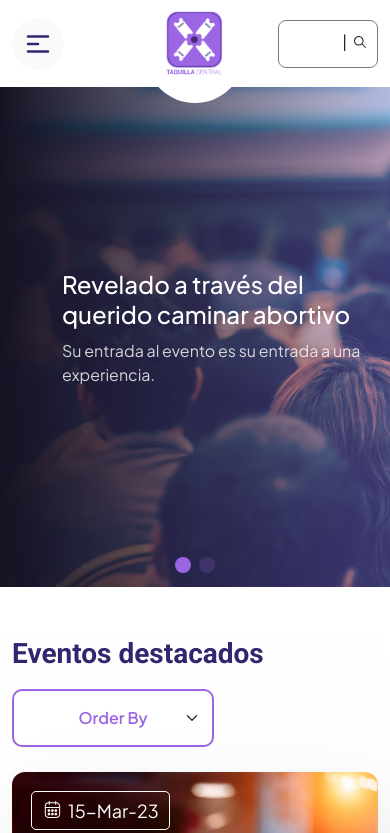
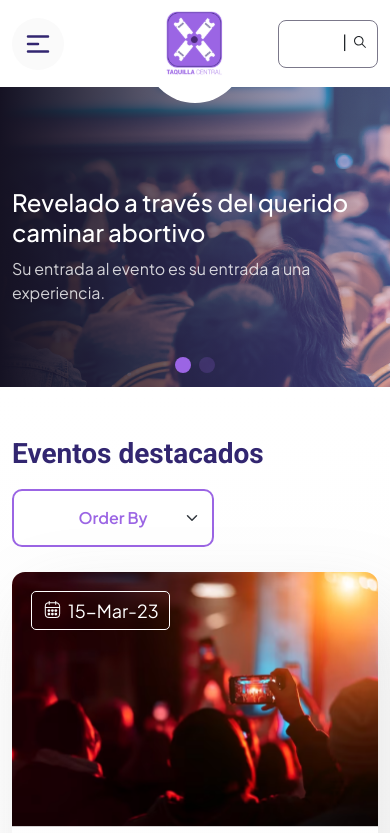
Before and after one commit to jahidhasan136/blwond, a React (Create React App) app: page / in a window 390 px wide. Shown: the top 833 px of the page. Built offline with nearby package versions, Linux system fonts and the light colour scheme.

Commit message:
input and banner container fixed

```diff
--- a/src/components/Banner/banner.css
+++ b/src/components/Banner/banner.css
@@ -1,4 +1,3 @@
-
 .banner-slider img {
     position: relative;
     width: 100%;
@@ -41,16 +40,10 @@
 }
 
 
-@media (max-width: 1024px){
-    .banner-slider .banner-content{
-        padding-left: 100px;
-    }
-}
-@media (max-width: 768px){
-    .banner-slider .banner-content{
-        padding-left: 50px;
-    }
-    .banner-content h2{
+@media (max-width: 1024px) {}
+
+@media (max-width: 768px) {
+    .banner-content h2 {
         font-size: 30px;
         margin-bottom: 10px;
         line-height: normal;
@@ -58,11 +51,25 @@
 }
 
 @media (max-width: 425px) {
-    .banner-content h2{
+    .banner-content h2 {
         width: 100%;
         font-size: 24px;
     }
-    .banner-content p{
+
+    .banner-content p {
         font-size: 16px;
     }
+
+    .banner-slider img {
+        position: relative;
+        width: 100%;
+        height: 300px;
+        object-fit: cover;
+    }
+    .banner-slider .banner-content {
+        position: absolute;
+        top: 0;
+        color: white;
+        padding-top: 100px;
+    }
 }
--- a/src/components/Header/Header.jsx
+++ b/src/components/Header/Header.jsx
@@ -1,4 +1,4 @@
-import { useState } from 'react'
+import { useEffect, useRef, useState } from 'react'
 import { Col, Container, Row, Button, Offcanvas } from 'react-bootstrap'
 import { Link } from 'react-router-dom'
 import './header.css'
@@ -9,10 +9,28 @@ import { IoIosSearch } from 'react-icons/io'
 const Header = () => {
   const [show, setShow] = useState(false)
   const [openInput, setOpenInput] = useState(false)
+  const inputRef = useRef(null);
 
   const handleInput = () => {
-    setOpenInput(true)
-  }
+    setOpenInput(true);
+  };
+
+  useEffect(() => {
+    // Function to close the input when clicking outside
+    const handleClickOutside = (event) => {
+      if (inputRef.current && !inputRef.current.contains(event.target)) {
+        setOpenInput(false);
+      }
+    };
+
+    // Attach the event listener when the component mounts
+    document.addEventListener('click', handleClickOutside);
+
+    // Cleanup: remove the event listener when the component unmounts
+    return () => {
+      document.removeEventListener('click', handleClickOutside);
+    };
+  }, []);
   const handleClose = () => setShow(false)
   const handleShow = () => setShow(true)
 
@@ -40,9 +58,9 @@ const Header = () => {
               </div>
             </Col>
             <Col xs={4}>
-              <div className='search'>
+              <div className='search' ref={inputRef}>
                 <div className='header-input'>
-                  <input onClick={handleInput} type="text" />
+                    <input onClick={handleInput} type="text" />
                   <div className='input-content'>
                     <span>|</span>
                     <IoIosSearch></IoIosSearch>
--- a/src/components/Header/header.css
+++ b/src/components/Header/header.css
@@ -140,8 +140,8 @@ header {
   .search-suggestion {
     font-size: 12px;
     padding: 14px 10px;
-    left: 0px;
-    width: 130px;
+    left: -70px;
+    width: 200px;
   }
 }
 
@@ -153,8 +153,8 @@ header {
   .search-suggestion {
     font-size: 12px;
     padding: 14px 10px;
-    left: 15px;
-    width: 100px;
+    left: -85px;
+    width: 200px;
   }
 
   .input-content {
@@ -169,6 +169,7 @@ header {
 
 @media (max-width: 375px) {
   .search-suggestion{
-    left: 0;
+    left: -110px;
+    width: 200px;
   }
 }
```
